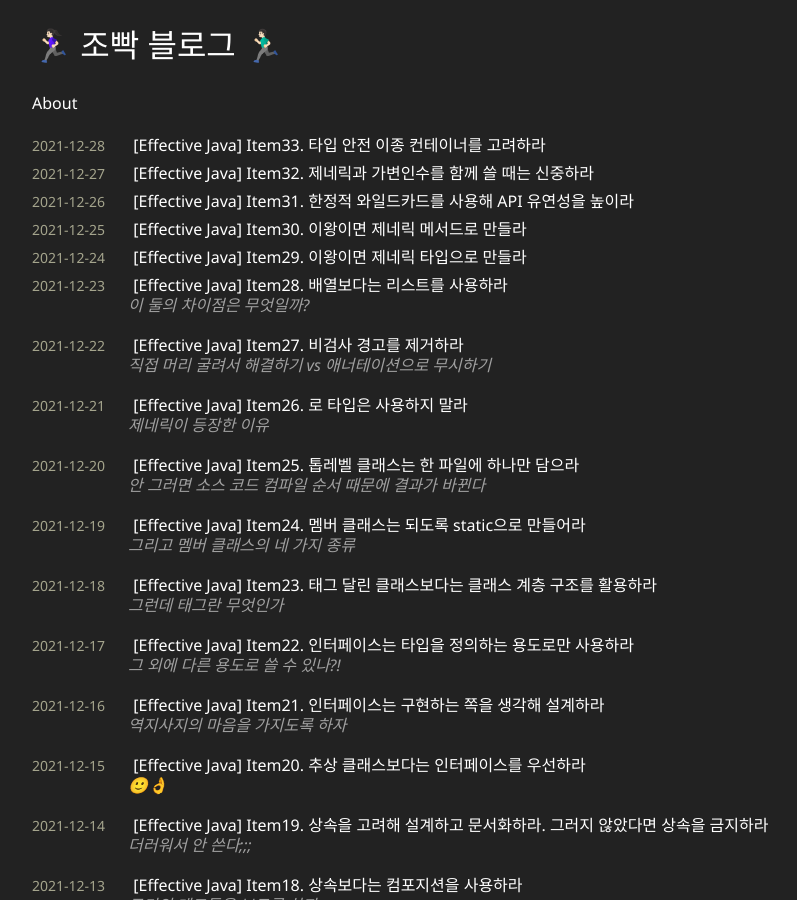
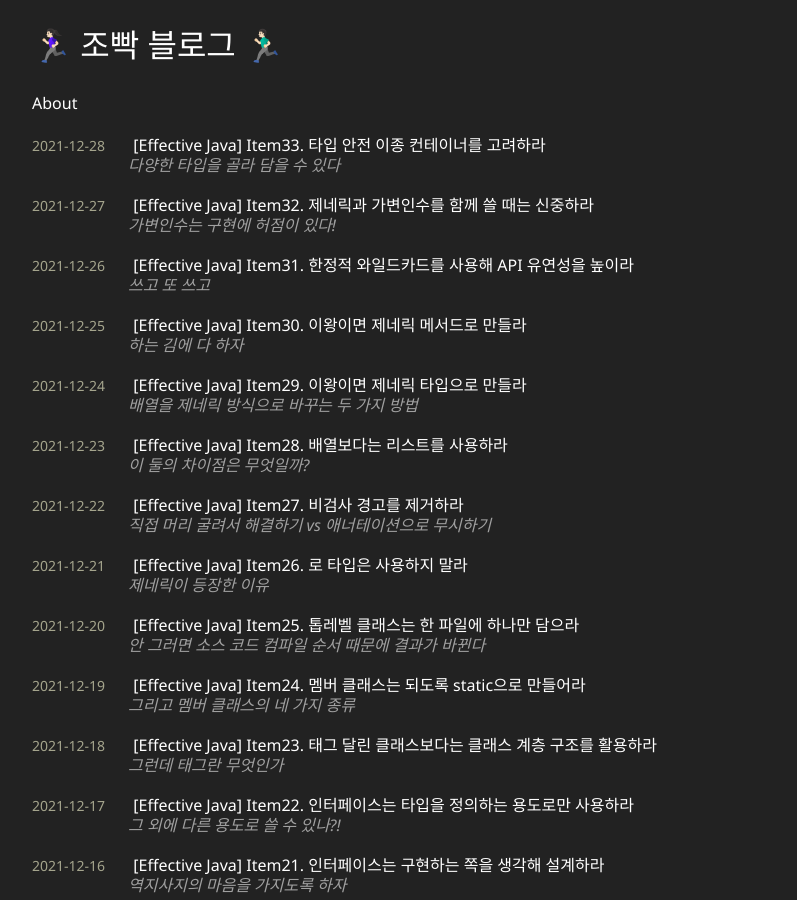
Before and after one commit to jo-pk/jo-pk.github.io, a Jekyll site: the page built from index.html, in a window 1280 px wide and 900 px high. Shown: the whole window, without its empty margins (224-1021 px from the left). Built offline with Jekyll 4.4.1, drawn with Linux system fonts in a browser that asks for light colours.

Commit message:
feat: 5장 누락된 description 추가

```diff
--- a/_posts/2021-12-24-[Effective-Java]-Item29.md
+++ b/_posts/2021-12-24-[Effective-Java]-Item29.md
@@ -1,7 +1,7 @@
 ---
 layout: post
 title: "[Effective Java] Item29. 이왕이면 제네릭 타입으로 만들라"
-description:
+description: 배열을 제네릭 방식으로 바꾸는 두 가지 방법
 categories: self
 ---
 
--- a/_posts/2021-12-25-[Effective-Java]-Item30.md
+++ b/_posts/2021-12-25-[Effective-Java]-Item30.md
@@ -1,7 +1,7 @@
 ---
 layout: post
 title: "[Effective Java] Item30. 이왕이면 제네릭 메서드로 만들라"
-description:
+description: 하는 김에 다 하자
 categories: self
 ---
 
--- a/_posts/2021-12-26-[Effective-Java]-Item31.md
+++ b/_posts/2021-12-26-[Effective-Java]-Item31.md
@@ -1,7 +1,7 @@
 ---
 layout: post
 title: "[Effective Java] Item31. 한정적 와일드카드를 사용해 API 유연성을 높이라"
-description:
+description: 쓰고 또 쓰고
 categories: self
 ---
 
--- a/_posts/2021-12-27-[Effective-Java]-Item32.md
+++ b/_posts/2021-12-27-[Effective-Java]-Item32.md
@@ -1,7 +1,7 @@
 ---
 layout: post
 title: "[Effective Java] Item32. 제네릭과 가변인수를 함께 쓸 때는 신중하라"
-description:
+description: 가변인수는 구현에 허점이 있다!
 categories: self
 ---
 
--- a/_posts/2021-12-28-[Effective-Java]-Item33.md
+++ b/_posts/2021-12-28-[Effective-Java]-Item33.md
@@ -1,7 +1,7 @@
 ---
 layout: post
 title: "[Effective Java] Item33. 타입 안전 이종 컨테이너를 고려하라"
-description:
+description: 다양한 타입을 골라 담을 수 있다
 categories: self
 ---
 
```
